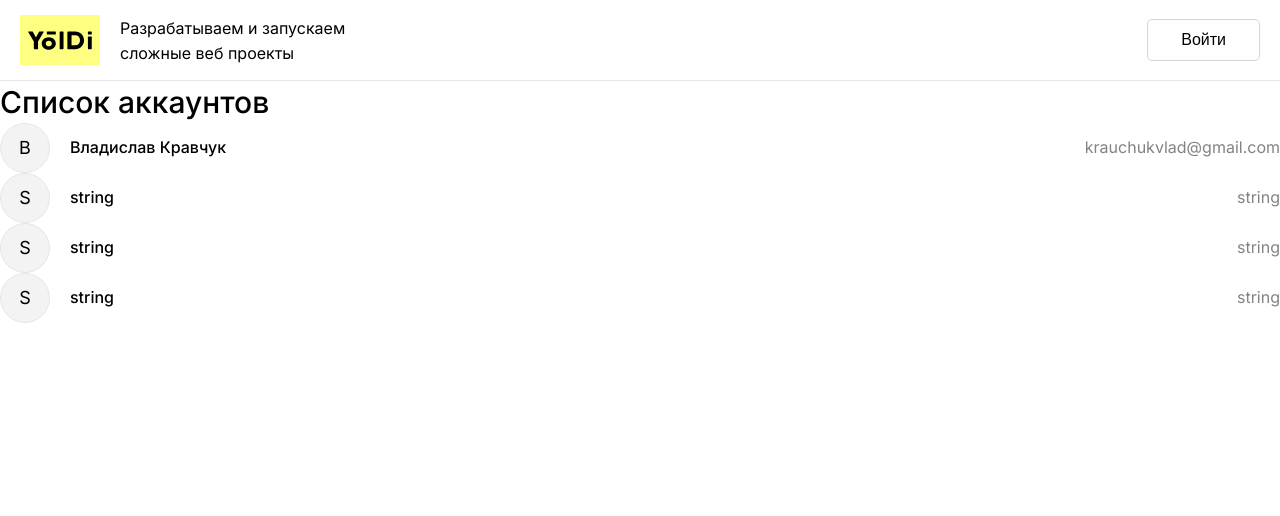
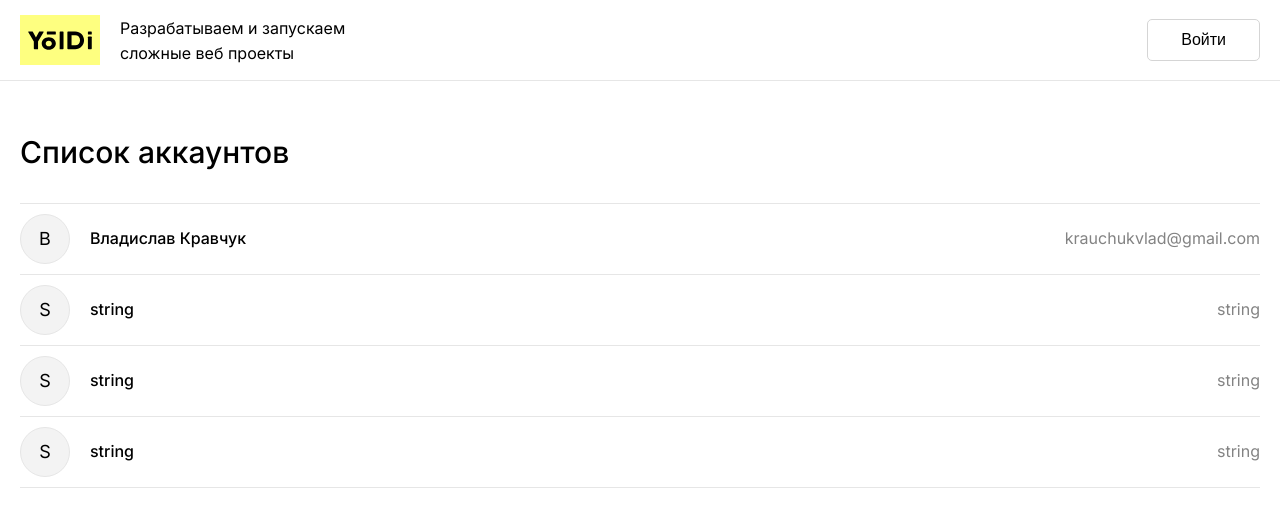
Before and after one commit to kravchuk21/yoldi-test-app, a Next.js app: page / in a window 1280 px wide. Shown: the top 516 px of the page. Built offline with nearby package versions, Linux system fonts and the light colour scheme.

Commit message:
Home page layout

```diff
--- a/app/auth/login/page.tsx
+++ b/app/auth/login/page.tsx
@@ -9,7 +9,7 @@ export default function LoginPage() {
 	return <div className={styles.authPage}>
 		<main className={styles.authContent}>
 			<AuthFormBlock>
-				<Title className={styles.authFormTitle}>Вход в Yoldi Agency</Title>
+				<Title>Вход в Yoldi Agency</Title>
 				<LoginForm/>
 			</AuthFormBlock>
 		</main>
--- a/app/auth/register/page.tsx
+++ b/app/auth/register/page.tsx
@@ -9,7 +9,7 @@ export default function RegisterPage() {
 	return <div className={styles.authPage}>
 		<main className={styles.authContent}>
 			<AuthFormBlock>
-				<Title className={styles.authFormTitle}>Регистрация в Yoldi Agency</Title>
+				<Title>Регистрация в Yoldi Agency</Title>
 				<RegisterForm/>
 			</AuthFormBlock>
 		</main>
--- a/app/page.tsx
+++ b/app/page.tsx
@@ -1,5 +1,8 @@
 import Title from "@/components/Title"
 import UserCard from "@/components/UserCard"
+import { Routes } from "@/constants/routes"
+import styles from "@/styles/Home.module.css"
+import Link from "next/link"
 
 const DATA = [
 	{
@@ -54,13 +57,19 @@ const DATA = [
 
 export default function Home() {
 	return (
-		<div>
-			<Title>Список аккаунтов</Title>
+		<main className={styles.userListPage}>
+			<Title className={styles.userListTitle}>Список аккаунтов</Title>
+			<ul className={styles.userList}>
 				{DATA.map(user => {
 					return (
-					<UserCard fullName={user.name} email={user.email} image={null} key={user.email}/>
+						<li key={user.email} >
+							<Link href={Routes.PROFILE + user.slug}>
+								<UserCard fullName={user.name} email={user.email} image={null}/>
+							</Link>
+						</li>
 					)
 				})}
-		</div>
+			</ul>
+		</main>
 	)
 }
--- a/components/UserCard/UserCard.module.css
+++ b/components/UserCard/UserCard.module.css
@@ -1,5 +1,7 @@
 .userCard {
 	display: flex;
+	padding: 10px 0;
+	border-bottom: 1px solid var(--stroke-secondary);
 }
 
 .userCardInfo {
--- a/constants/routes.ts
+++ b/constants/routes.ts
@@ -3,4 +3,5 @@ export enum Routes {
 	AUTH = "/auth",
 	LOGIN = "/auth/login",
 	REGISTER = "/auth/register",
+	PROFILE = "/profile/",
 }
--- a/layout/Header/index.tsx
+++ b/layout/Header/index.tsx
@@ -1,10 +1,20 @@
+"use client"
+
 import { memo } from "react"
 import Button from "@/components/Button"
 import Typography from "@/components/Typography"
 import Logo from "@/public/assets/icons/logo.svg"
 import styles from "./Header.module.css"
+import { useRouter } from "next/navigation"
+import { Routes } from "@/constants/routes"
 
 const Header: React.FC = () => {
+	const router = useRouter()
+
+	const onClickRedirectToLogin = () => {
+		router.push(Routes.LOGIN)
+	}
+
 	return (
 		<header className={styles.header}>
 			<div className={styles.logoBlock}>
@@ -14,7 +24,7 @@ const Header: React.FC = () => {
 					<span>сложные веб проекты</span>
 				</Typography>
 			</div>
-			<Button>Войти</Button>
+			<Button onClick={onClickRedirectToLogin}>Войти</Button>
 		</header>
 	)
 }
--- a/next.config.js
+++ b/next.config.js
@@ -5,6 +5,15 @@ const nextConfig = {
 	},
 	images: {
 		domains: ["yoldi.agency"],
+	},
+	async redirects() {
+		return [
+			{
+				source: '/auth',
+				destination: '/auth/login',
+				permanent: true,
+			},
+		]
 	},
 	webpack(config) {
 		config.module.rules.push({
--- a/styles/Auth.module.css
+++ b/styles/Auth.module.css
@@ -25,16 +25,13 @@
 	border-radius: 5px;
 }
 
-.authFormTitle {
-	margin-bottom: 25px;
-}
-
 .authFormButton {
 	margin-top: 10px;
 }
 
 .authForm {
 	display: flex;
+	margin-top: 25px;
 	flex-direction: column;
 	gap: 15px;
 }
--- /dev/null
+++ b/styles/Home.module.css
@@ -0,0 +1,19 @@
+.userListPage {
+	max-width: 1280px;
+	padding: 0 20px;
+	width: 100%;
+	margin: 0 auto;
+}
+
+.userListTitle {
+	margin-top: 50px;
+	margin-bottom: 30px;
+}
+
+.userList {
+	border-top: 1px solid var(--stroke-secondary);
+	list-style: none;
+	margin: 0;
+	padding: 0;
+	margin-bottom: 50px;
+}
--- a/styles/global.css
+++ b/styles/global.css
@@ -14,3 +14,7 @@ body {
 	height: 100%;
 	position: relative;
 }
+
+a {
+	text-decoration: none;
+}
```
Also changed, not shown: app/auth/page.tsx (deleted). Lines whose indentation alone changed are shown as unchanged.
